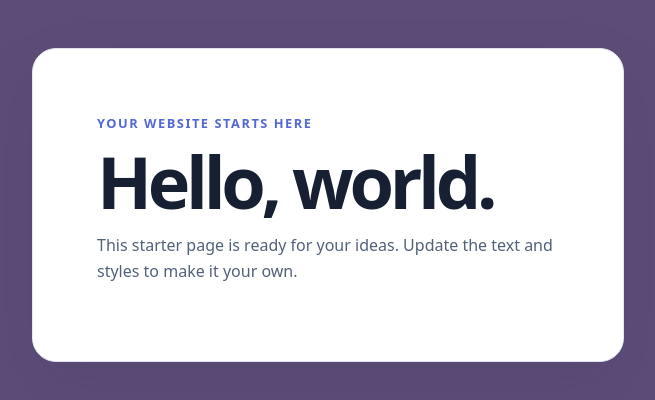
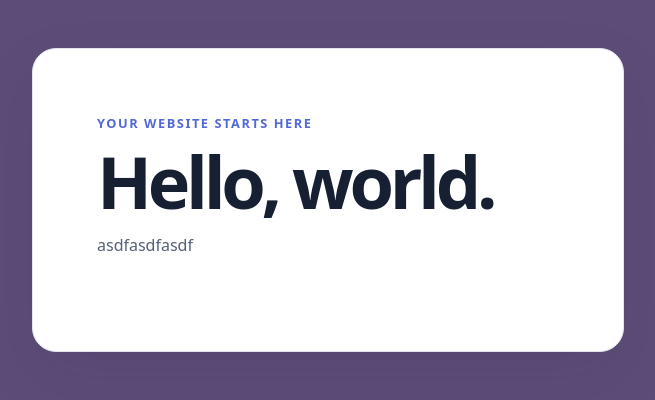
Before and after one commit to pthompson66/pthompson66.github.io, a plain HTML site: page index.html in a window 1280 px wide. Shown: the whole page, without its empty margins (16-671 px from the left). Drawn offline with Linux system fonts and the light colour scheme.

Commit message:
Replace placeholder text with new content

```diff
--- a/index.html
+++ b/index.html
@@ -61,7 +61,7 @@
     <main>
       <p class="eyebrow">Your website starts here</p>
       <h1>Hello, world.</h1>
-      <p>This starter page is ready for your ideas. Update the text and styles to make it your own.</p>
+      <p>asdfasdfasdf</p>
     </main>
   </body>
 </html>
```
